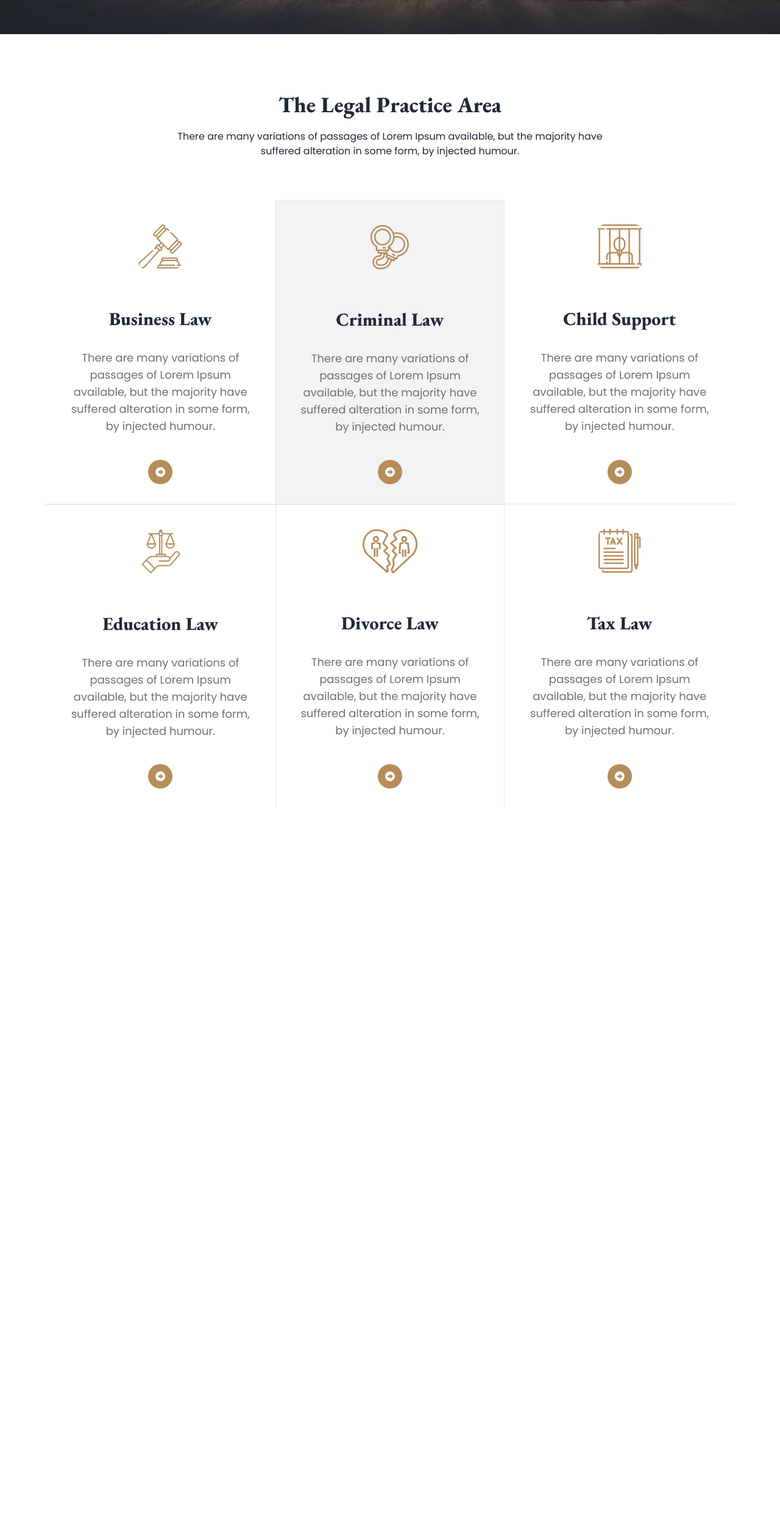
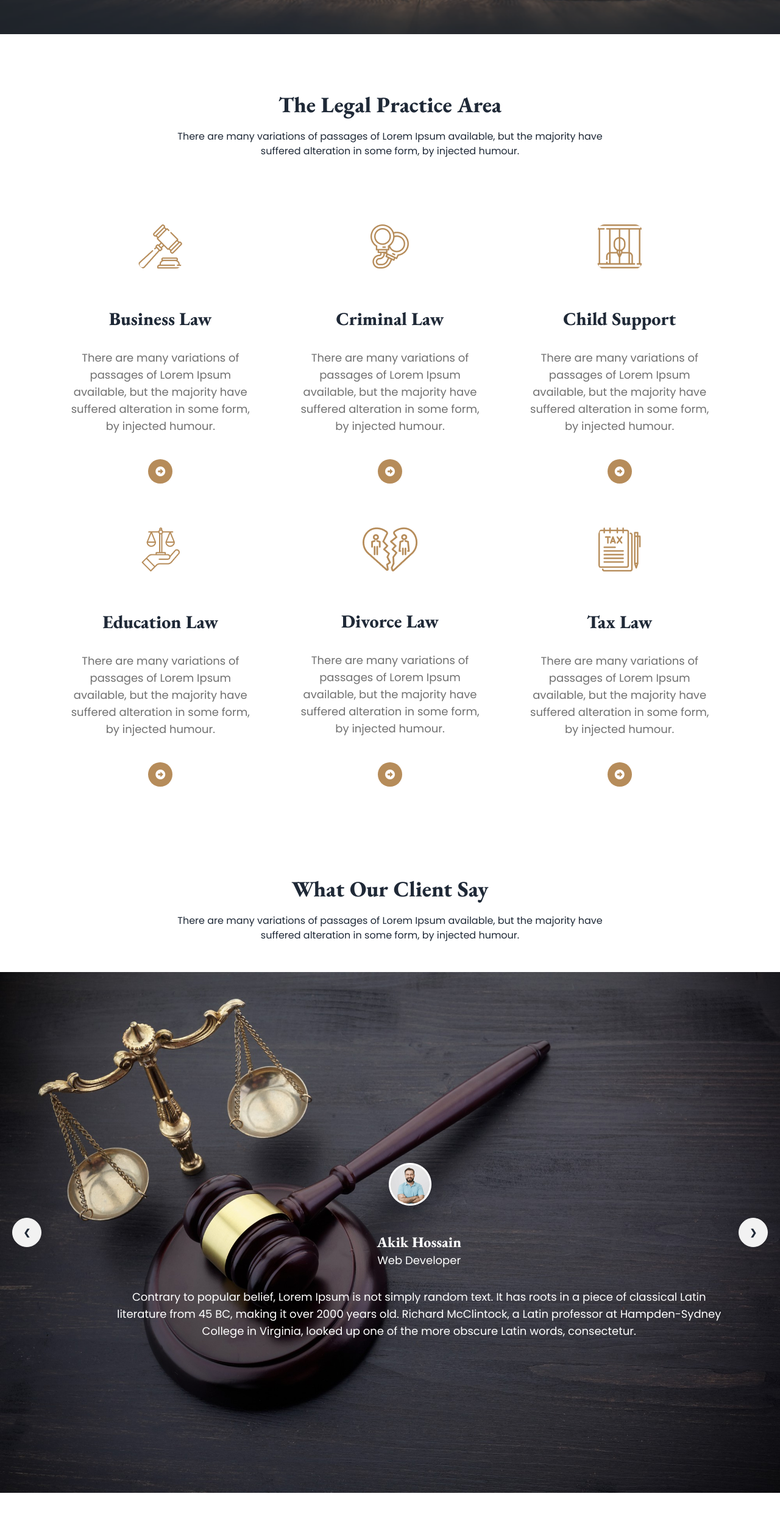
Before and after one commit to akikhossain/Legal-Solution-with-Daisy-UI, a plain HTML site: page index.html in a window 1280 px wide. Shown: the part 686-3172 px from the top of the page at 61% size. Before the commit the page ends 2127 px from the top, so only its background shows below. Drawn offline with nearby package versions, Linux system fonts and the light colour scheme.

Commit message:
carousel section added

```diff
--- a/index.html
+++ b/index.html
@@ -156,7 +156,9 @@
         >
           <!-- first card -->
 
-          <div class="card border-b rounded-none">
+          <div
+            class="card hover:border hover:rounded-none hover:bg-gradient-to-r from-[#F3F3F3] to-[#f3f3f3]"
+          >
             <figure class="px-10 pt-10 mb-8">
               <img src="./images/business.png" alt="" class="rounded-xl" />
             </figure>
@@ -179,7 +181,7 @@
 
           <!-- second card -->
           <div
-            class="card border rounded-none bg-gradient-to-r from-[#F3F3F3] to-[#f3f3f3]"
+            class="card hover:border hover:rounded-none hover:bg-gradient-to-r from-[#F3F3F3] to-[#f3f3f3]"
           >
             <figure class="px-10 pt-10 mb-8">
               <img src="./images/criminal.png" alt="" class="rounded-xl" />
@@ -202,7 +204,9 @@
           </div>
 
           <!-- third card -->
-          <div class="card border-b rounded-none">
+          <div
+            class="card hover:border hover:rounded-none hover:bg-gradient-to-r from-[#F3F3F3] to-[#f3f3f3]"
+          >
             <figure class="px-10 pt-10 mb-8">
               <img src="./images/child.png" alt="" class="rounded-xl" />
             </figure>
@@ -225,7 +229,9 @@
 
           <!-- fourth card -->
 
-          <div class="card border-t rounded-none">
+          <div
+            class="card hover:border hover:rounded-none hover:bg-gradient-to-r from-[#F3F3F3] to-[#f3f3f3]"
+          >
             <figure class="px-10 pt-10 mb-8">
               <img src="./images/education.png" alt="" class="rounded-xl" />
             </figure>
@@ -248,7 +254,9 @@
 
           <!-- fifth card -->
 
-          <div class="card border-x border-t rounded-none">
+          <div
+            class="card hover:border hover:rounded-none hover:bg-gradient-to-r from-[#F3F3F3] to-[#f3f3f3]"
+          >
             <figure class="px-10 pt-10 mb-8">
               <img src="./images/divorce.png" alt="" class="rounded-xl" />
             </figure>
@@ -270,7 +278,9 @@
           </div>
 
           <!-- sixth card -->
-          <div class="card">
+          <div
+            class="card hover:border hover:rounded-none hover:bg-gradient-to-r from-[#F3F3F3] to-[#f3f3f3]"
+          >
             <figure class="px-10 pt-10 mb-8">
               <img src="./images/tax.png" alt="" class="rounded-xl" />
             </figure>
@@ -290,6 +300,102 @@
           </div>
         </div>
       </section>
+
+      <!-- clients comment section -->
+
+      <section class="max-w-screen-xl mx-auto my-24 text-center">
+        <h2 class="text-4xl font-extrabold font-garamond mb-5">
+          What Our Client Say
+        </h2>
+        <p
+          class="lg:max-w-4xl mx-auto mb-12 font-poppins font-normal tex-color"
+        >
+          There are many variations of passages of Lorem Ipsum available, but
+          the majority have <br />
+          suffered alteration in some form, by injected humour.
+        </p>
+
+        <div class="carousel w-full">
+          <div id="slide1" class="carousel-item relative w-full">
+            <img src="./images/slider-1.jpg" class="w-full" />
+            <div
+              class="absolute flex justify-between transform -translate-y-1/2 left-5 right-5 top-1/2"
+            >
+              <a href="#slide4" class="btn btn-circle">❮</a>
+              <a href="#slide2" class="btn btn-circle">❯</a>
+            </div>
+            <div class="absolute top-[50%] left-[15%] text-white text-center">
+              <img
+                class="absolute -top-[65%] left-[45%]"
+                src="./images/Ellipse 1.png"
+                alt=""
+              />
+              <h4 class="font-garamond text-2xl">Akik Hossain</h4>
+              <p class="font-poppins text-lg mb-8">Web Developer</p>
+              <p class="font-poppins text-lg">
+                Contrary to popular belief, Lorem Ipsum is not simply random
+                text. It has roots in a piece of classical Latin <br />
+                literature from 45 BC, making it over 2000 years old. Richard
+                McClintock, a Latin professor at Hampden-Sydney <br />
+                College in Virginia, looked up one of the more obscure Latin
+                words, consectetur.
+              </p>
+            </div>
+          </div>
+          <div id="slide1" class="carousel-item relative w-full">
+            <img src="./images/slider-2.jpg" class="w-full" />
+            <div
+              class="absolute flex justify-between transform -translate-y-1/2 left-5 right-5 top-1/2"
+            >
+              <a href="#slide4" class="btn btn-circle">❮</a>
+              <a href="#slide2" class="btn btn-circle">❯</a>
+            </div>
+            <div class="absolute top-[50%] left-[15%] text-white text-center">
+              <img
+                class="absolute -top-[65%] left-[45%]"
+                src="./images/Ellipse 1.png"
+                alt=""
+              />
+              <h4 class="font-garamond text-2xl">Akik Hossain</h4>
+              <p class="font-poppins text-lg mb-8">Web Developer</p>
+              <p class="font-poppins text-lg">
+                Contrary to popular belief, Lorem Ipsum is not simply random
+                text. It has roots in a piece of classical Latin <br />
+                literature from 45 BC, making it over 2000 years old. Richard
+                McClintock, a Latin professor at Hampden-Sydney <br />
+                College in Virginia, looked up one of the more obscure Latin
+                words, consectetur.
+              </p>
+            </div>
+          </div>
+          <div id="slide1" class="carousel-item relative w-full">
+            <img src="./images/slider-3.jpg" class="w-full" />
+            <div
+              class="absolute flex justify-between transform -translate-y-1/2 left-5 right-5 top-1/2"
+            >
+              <a href="#slide4" class="btn btn-circle">❮</a>
+              <a href="#slide2" class="btn btn-circle">❯</a>
+            </div>
+            <div class="absolute top-[50%] left-[15%] text-white text-center">
+              <img
+                class="absolute -top-[65%] left-[45%]"
+                src="./images/Ellipse 1.png"
+                alt=""
+              />
+              <h4 class="font-garamond text-2xl">Akik Hossain</h4>
+              <p class="font-poppins text-lg mb-8">Web Developer</p>
+              <p class="font-poppins text-lg">
+                Contrary to popular belief, Lorem Ipsum is not simply random
+                text. It has roots in a piece of classical Latin <br />
+                literature from 45 BC, making it over 2000 years old. Richard
+                McClintock, a Latin professor at Hampden-Sydney <br />
+                College in Virginia, looked up one of the more obscure Latin
+                words, consectetur.
+              </p>
+            </div>
+          </div>
+        </div>
+      </section>
     </main>
     <footer></footer>
   </body>
```
Also changed, not shown: images/Ellipse 1.png (added).
